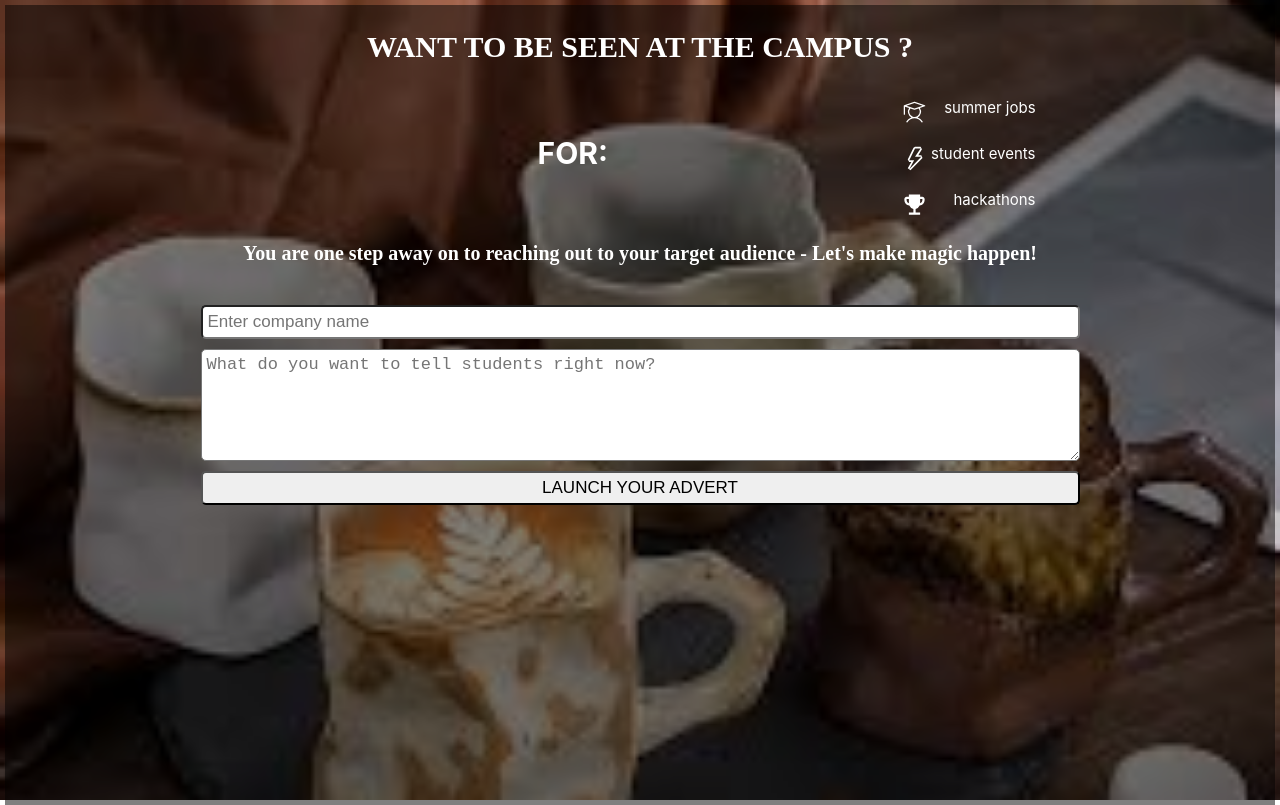
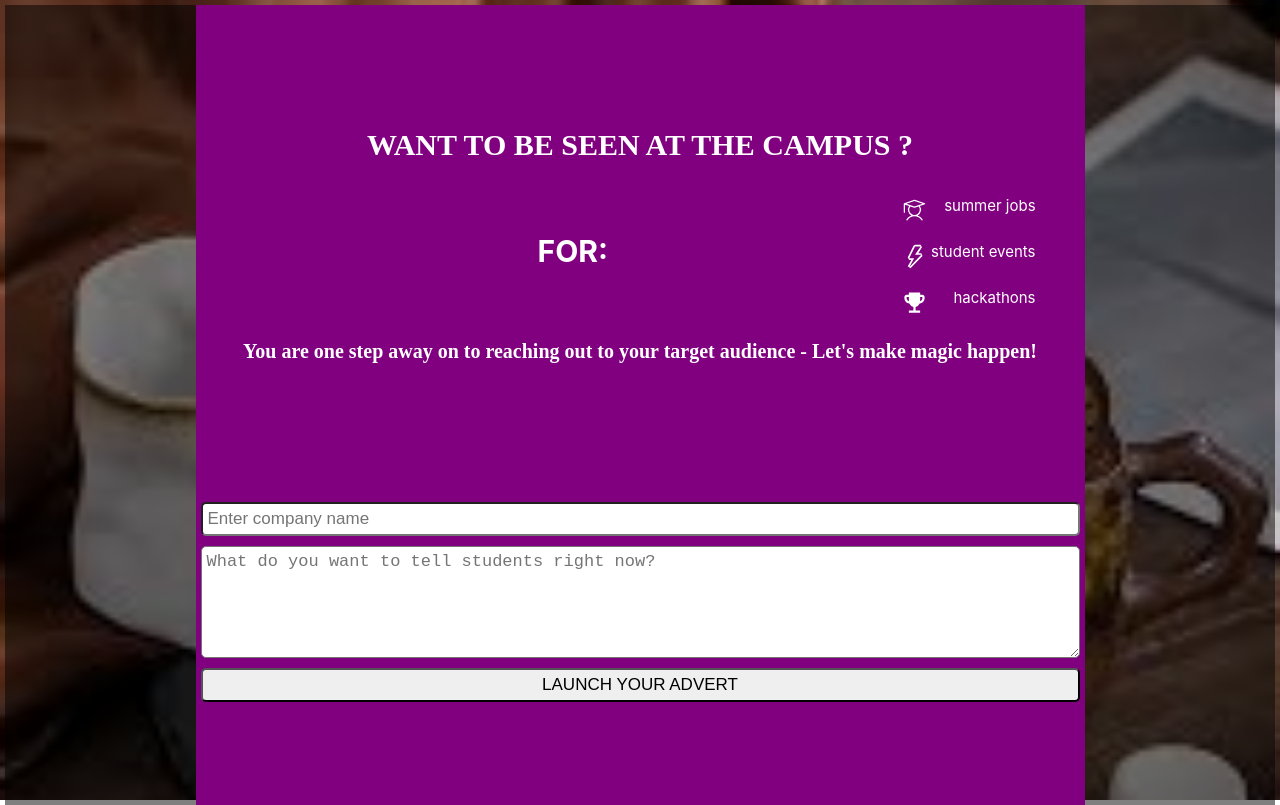
Before and after one commit to fredie7/recupp, a React (Create React App) app: page / in a window 1280 px wide. Built offline with nearby package versions, Linux system fonts and the light colour scheme.

Commit message:
fifth commit

```diff
--- a/src/App.css
+++ b/src/App.css
@@ -119,6 +119,18 @@
   font-size: 17px;
   padding: 5px;
 }
+.header {
+  /* background-color: aqua; */
+}
+.form {
+  /* background-color: red; */
+}
+.container {
+  background-color: purple;
+  display: flex;
+  flex-direction: column;
+  justify-content: space-evenly;
+}
 
 @media screen and (min-width: 760px) {
   .container {
```
